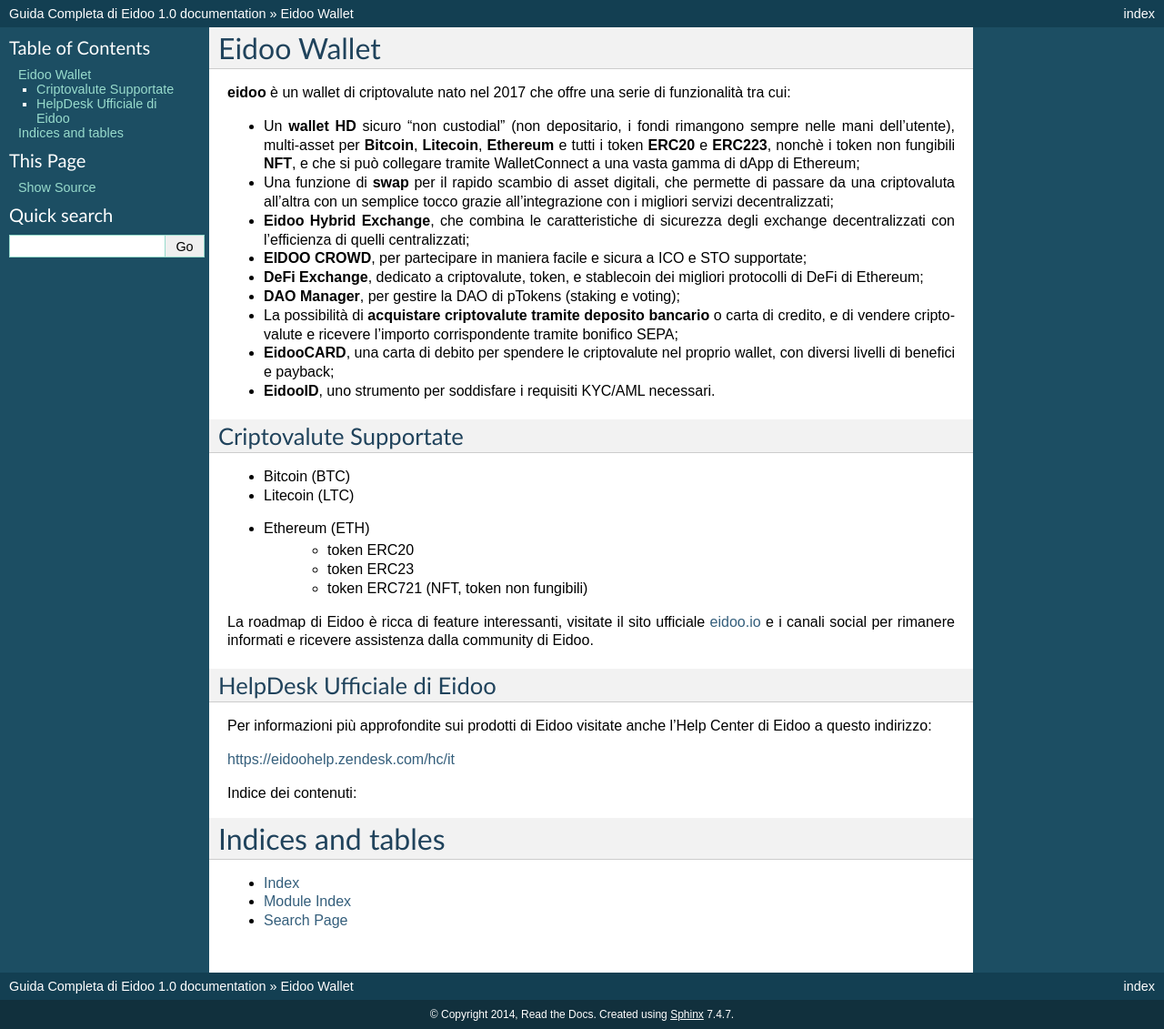
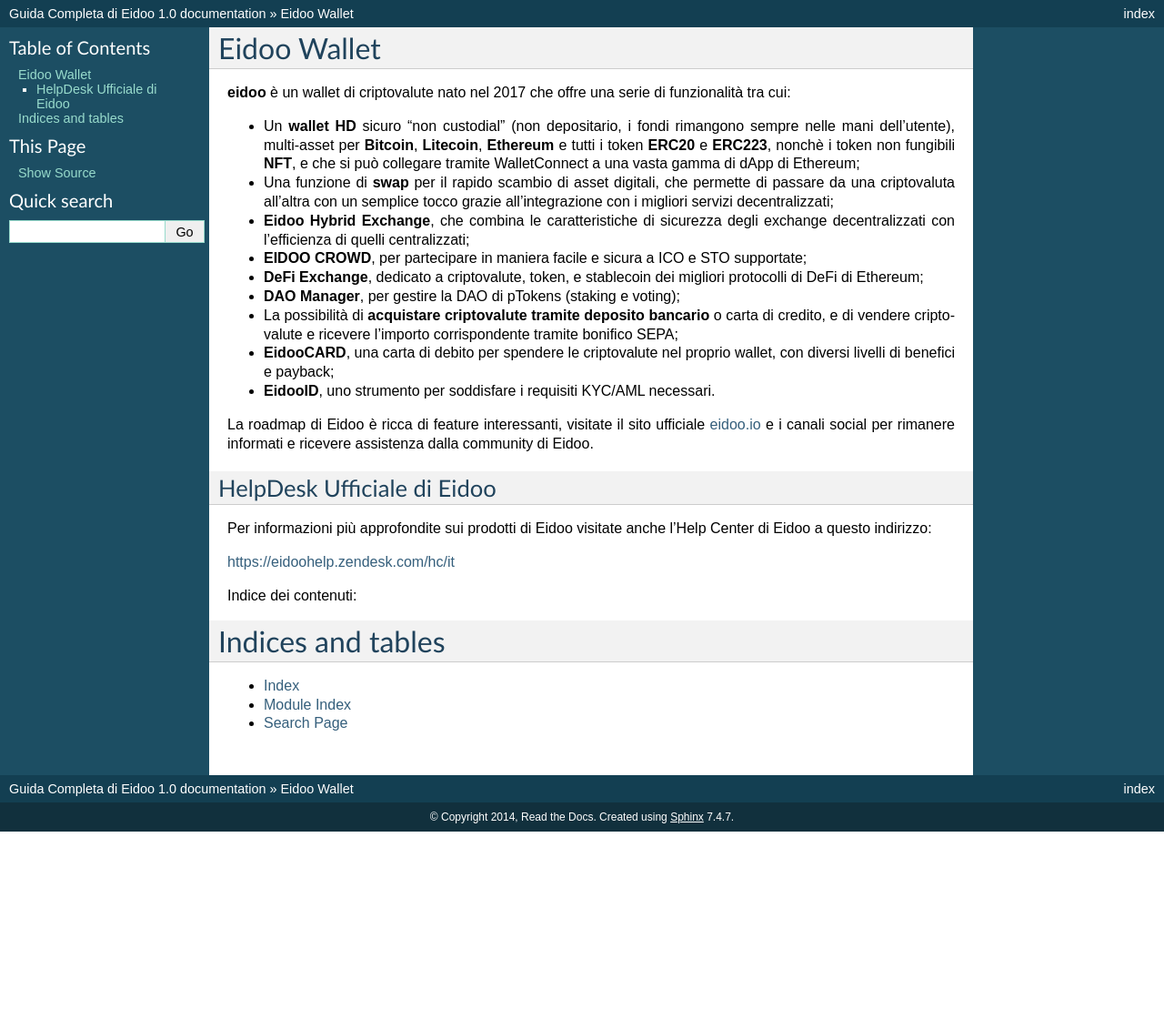
Before and after one commit to bloxster/eidoo, a Sphinx documentation site: the page built from docs/index.rst, in a window 1280 px wide. Shown: the whole page at 91% size. Built offline with Sphinx 7.4.7, drawn with Linux system fonts in a browser that asks for light colours; after the commit the page ends 914 px from its top, so only the background shows below that.

Commit message:
Update index.rst

```diff
--- a/docs/index.rst
+++ b/docs/index.rst
@@ -14,15 +14,6 @@
 - La possibilità di **acquistare criptovalute tramite deposito bancario** o carta di credito, e di vendere criptovalute e ricevere l’importo corrispondente tramite bonifico SEPA;
 - **EidooCARD**, una carta di debito per spendere le criptovalute nel proprio wallet, con diversi livelli di benefici e payback;
 - **EidooID**, uno strumento per soddisfare i requisiti KYC/AML necessari.
-Criptovalute Supportate
------------------------
-
-* Bitcoin (BTC)
-* Litecoin (LTC)
-* Ethereum (ETH)
-   * token ERC20
-   * token ERC23
-   * token ERC721 (NFT, token non fungibili)
 
 La roadmap di Eidoo è ricca di feature interessanti, visitate il sito ufficiale `eidoo.io <eidoo.io>`_ e i canali social per rimanere informati e ricevere assistenza dalla community di Eidoo.
 
```
